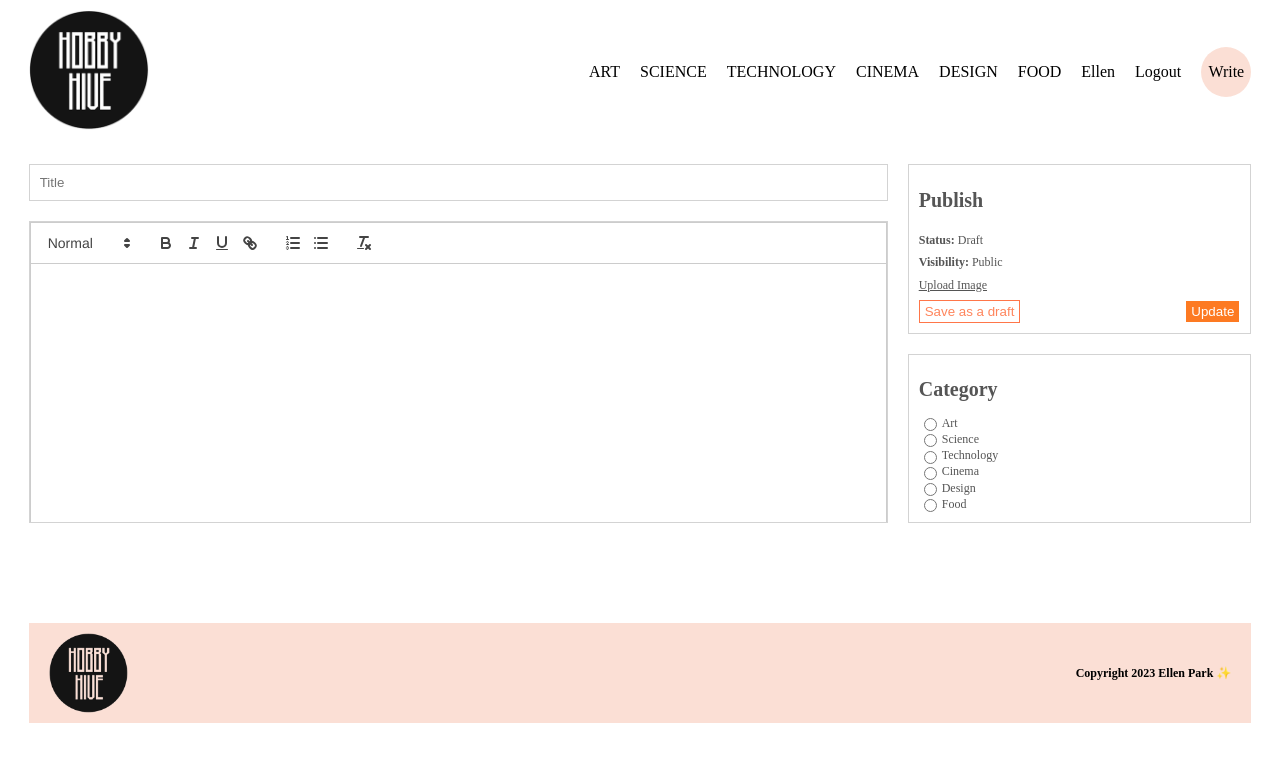
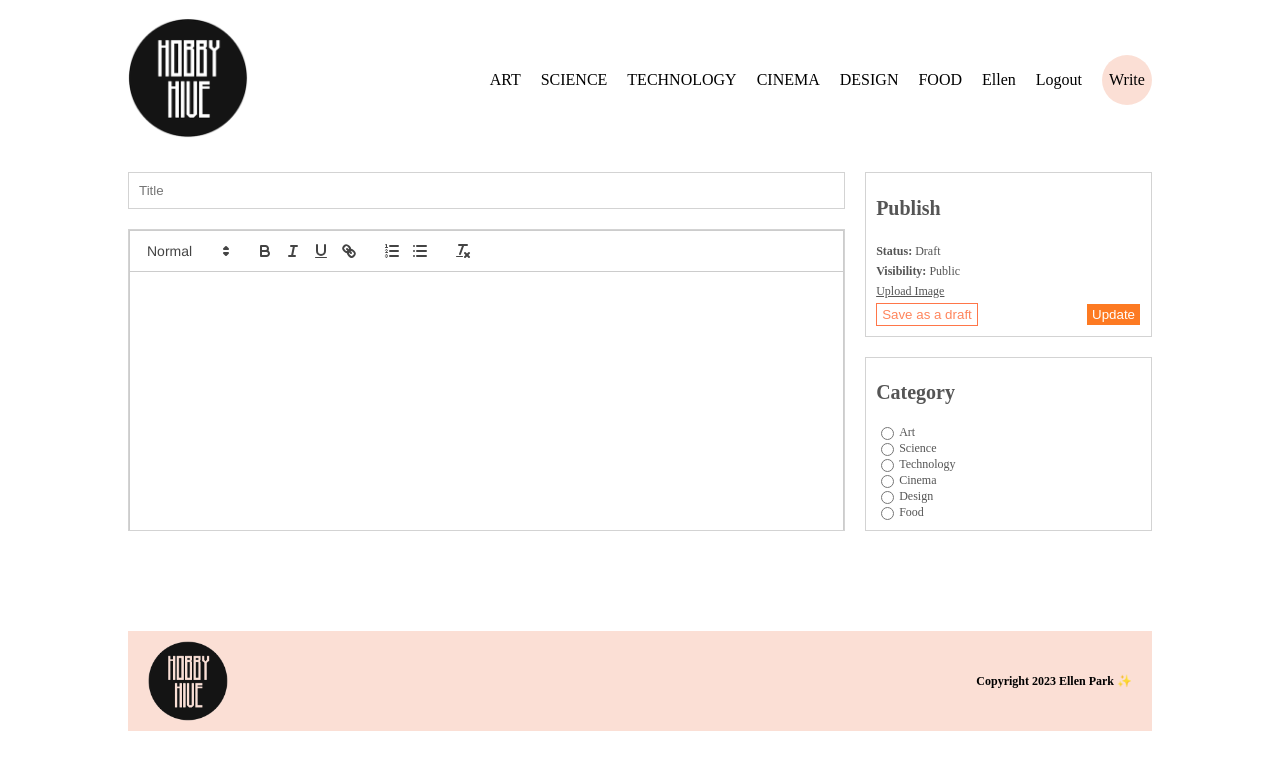
Before and after one commit to ellen3128/Blog, a React (Vite) app in the folder client/: page /write in a window 1280 px wide. Shown: the top 770 px of the page. Built offline with nearby package versions, Linux system fonts and the light colour scheme.

Commit message:
resolves scss not rendering issues

```diff
--- a/client/src/pages/Register.jsx
+++ b/client/src/pages/Register.jsx
@@ -18,7 +18,12 @@ const Register = () => {
 
   const handleSubmit = async e => {
     e.preventDefault()
-    const res = await axios.post("")
+    try {
+    const res = await axios.post("/auth/register", inputs)
+    console.log(res)
+    } catch (err) {
+      console.log(err)
+    }
   }
 
   return (
--- a/client/src/style.scss
+++ b/client/src/style.scss
@@ -1,9 +1,9 @@
 $lightPink: rgba(248, 194, 176, 0.526);
 
-body {
-  margin: 0;
-  padding: 0;
-}
+// body {
+//   margin: 0;
+//   padding: 0;
+// }
 
 a {
   text-decoration: none;
@@ -16,7 +16,7 @@ a {
   display: flex;
   justify-content: center;
 
-  .content {
+  .container {
     width: 1024px;
 
     .link {
```
